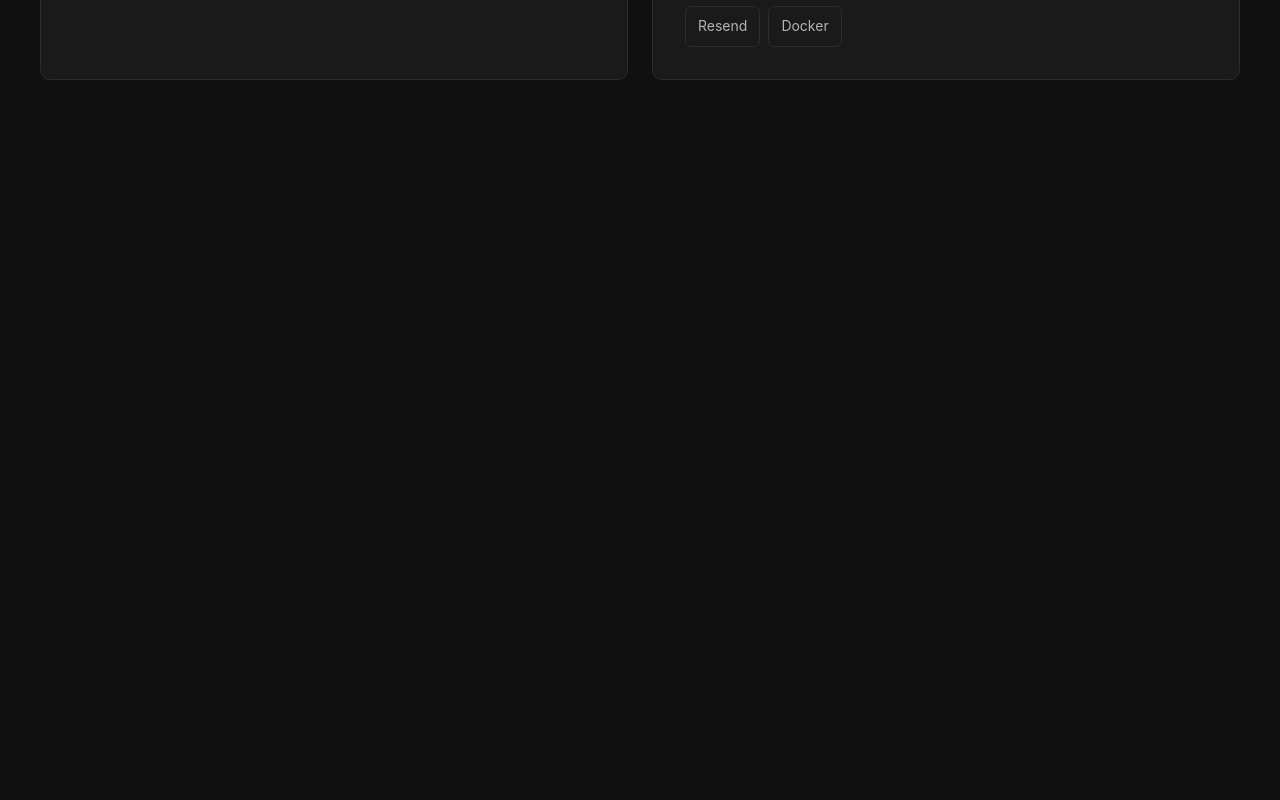
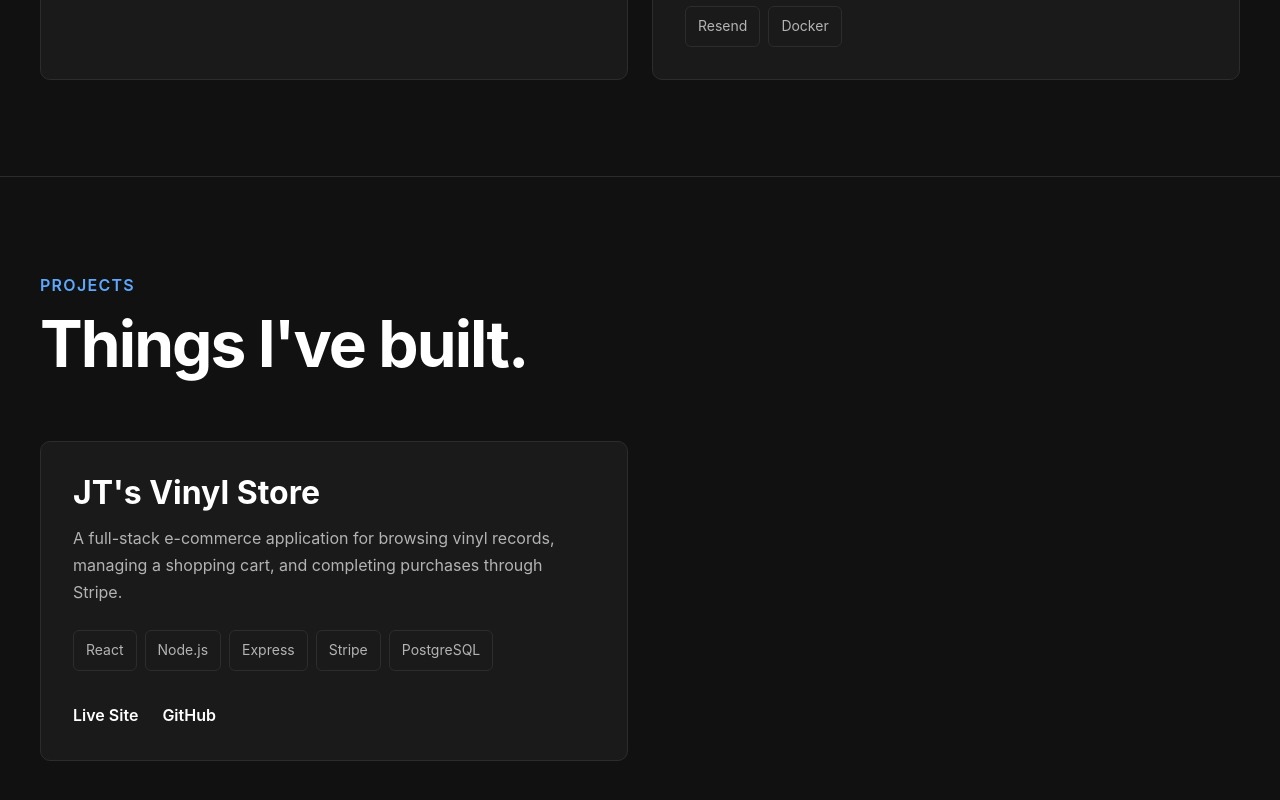
Before and after one commit to topmiljm/my-portfolio, a React app: page / in a window 1280 px wide. Shown: the part 2286-3086 px from the top of the page. Before the commit the page ends 2462 px from the top, so only its background shows below. Built offline with nearby package versions, Linux system fonts and the light colour scheme; the HTML template or start-up script is replaced by a standard one.

Commit message:
Create data-driven projects section

```diff
--- a/src/App.jsx
+++ b/src/App.jsx
@@ -2,6 +2,8 @@ import Navbar from "./components/Navbar/Navbar";
 import Hero from "./components/Hero/Hero";
 import About from "./components/About/About";
 import Skills from "./components/Skills/Skills";
+import Projects from "./components/Projects/Projects";
+
 
 function App() {
   return (
@@ -12,7 +14,7 @@ function App() {
         <Hero />
         <About />
         <Skills />
-        {/* <Projects /> */}
+        <Projects />
         {/* <Contact />  */}
       </main>
 
--- /dev/null
+++ b/src/components/Projects/Projects.css
@@ -0,0 +1,100 @@
+.projects {
+    border-top: 1px solid var(--color-border);
+}
+
+.projects__header {
+    max-width: 800px;
+    margin-bottom: var(--space-8);
+}
+
+.projects__eyebrow {
+    margin-bottom: var(--space-3);
+
+    color: var(--color-accent);
+    font-size: var(--fs-400);
+    font-weight: var(--fw-semibold);
+    text-transform: uppercase;
+    letter-spacing: 0.08em;
+}
+
+.projects__title {
+    font-size: clamp(2.25rem, 5vw, 4rem);
+    line-height: 1.05;
+    letter-spacing: -0.03em;
+}
+
+.projects__grid {
+    display: grid;
+    grid-template-columns: repeat(2, 1fr);
+    gap: var(--space-5);
+}
+
+.project-card {
+    border: 1px solid var(--color-border);
+    border-radius: var(--radius-md);
+    background-color: var(--color-surface);
+
+    transition: transform var(--transition),
+        border-color var(--transition);
+}
+
+.project-card:hover {
+    transform: translateY(-4px);
+    border-color: var(--color-text-secondary);
+}
+
+.project-card__content {
+    padding: var(--space-6);
+}
+
+.project-card__title {
+    margin-bottom: var(--space-3);
+
+    font-size: var(--fs-700);
+}
+
+.project-card__description {
+    margin-bottom: var(--space-5);
+
+    line-height: 1.7;
+}
+
+.project-card__technologies {
+    display: flex;
+    flex-wrap: wrap;
+    gap: var(--space-2);
+
+    margin-bottom: var(--space-6);
+}
+
+.project-card__technologies li {
+    padding: var(--space-2) var(--space-3);
+
+    border: 1px solid var(--color-border);
+    border-radius: var(--radius-sm);
+
+    color: var(--color-text-secondary);
+    font-size: var(--fs-300);
+}
+
+.project-card__links {
+    display: flex;
+    gap: var(--space-5);
+}
+
+.project-card__links a {
+    color: var(--color-text);
+    font-weight: var(--fw-semibold);
+
+    transition: color var(--transition);
+}
+
+.project-card__links a:hover {
+    color: var(--color-accent);
+}
+
+@media (max-width: 768px) {
+    .projects__grid {
+        grid-template-columns: 1fr;
+    }
+}
--- a/src/components/Projects/Projects.jsx
+++ b/src/components/Projects/Projects.jsx
@@ -0,0 +1,62 @@
+import "./Projects.css";
+import projects from "../../data/projects";
+
+function Projects() {
+  return (
+    <section id="projects" className="projects section">
+      <div className="container">
+        <div className="projects__header">
+          <p className="projects__eyebrow">Projects</p>
+
+          <h2 className="projects__title">
+            Things I've built.
+          </h2>
+        </div>
+
+        <div className="projects__grid">
+          {projects.map((project) => (
+            <article key={project.id} className="project-card">
+              <div className="project-card__content">
+                <h3 className="project-card__title">
+                  {project.title}
+                </h3>
+
+                <p className="project-card__description">
+                  {project.description}
+                </p>
+
+                <ul className="project-card__technologies">
+                  {project.technologies.map((technology) => (
+                    <li key={technology}>
+                      {technology}
+                    </li>
+                  ))}
+                </ul>
+
+                <div className="project-card__links">
+                  <a
+                    href={project.liveUrl}
+                    target="_blank"
+                    rel="noreferrer"
+                  >
+                    Live Site
+                  </a>
+
+                  <a
+                    href={project.githubUrl}
+                    target="_blank"
+                    rel="noreferrer"
+                  >
+                    GitHub
+                  </a>
+                </div>
+              </div>
+            </article>
+          ))}
+        </div>
+      </div>
+    </section>
+  );
+}
+
+export default Projects;
--- /dev/null
+++ b/src/data/projects.js
@@ -0,0 +1,19 @@
+const projects = [
+  {
+    id: 1,
+    title: "JT's Vinyl Store",
+    description:
+      "A full-stack e-commerce application for browsing vinyl records, managing a shopping cart, and completing purchases through Stripe.",
+    technologies: [
+      "React",
+      "Node.js",
+      "Express",
+      "Stripe",
+      "PostgreSQL",
+    ],
+    liveUrl: "https://jtsvinylstore.vercel.app/",
+    githubUrl: "https://github.com/topmiljm/vinyl-store",
+  },
+];
+
+export default projects;
```
Also changed, not shown: notes/08-skills-component.md (added, +12 -0 lines), notes/09-projects-component.md (added, +18 -0 lines).
